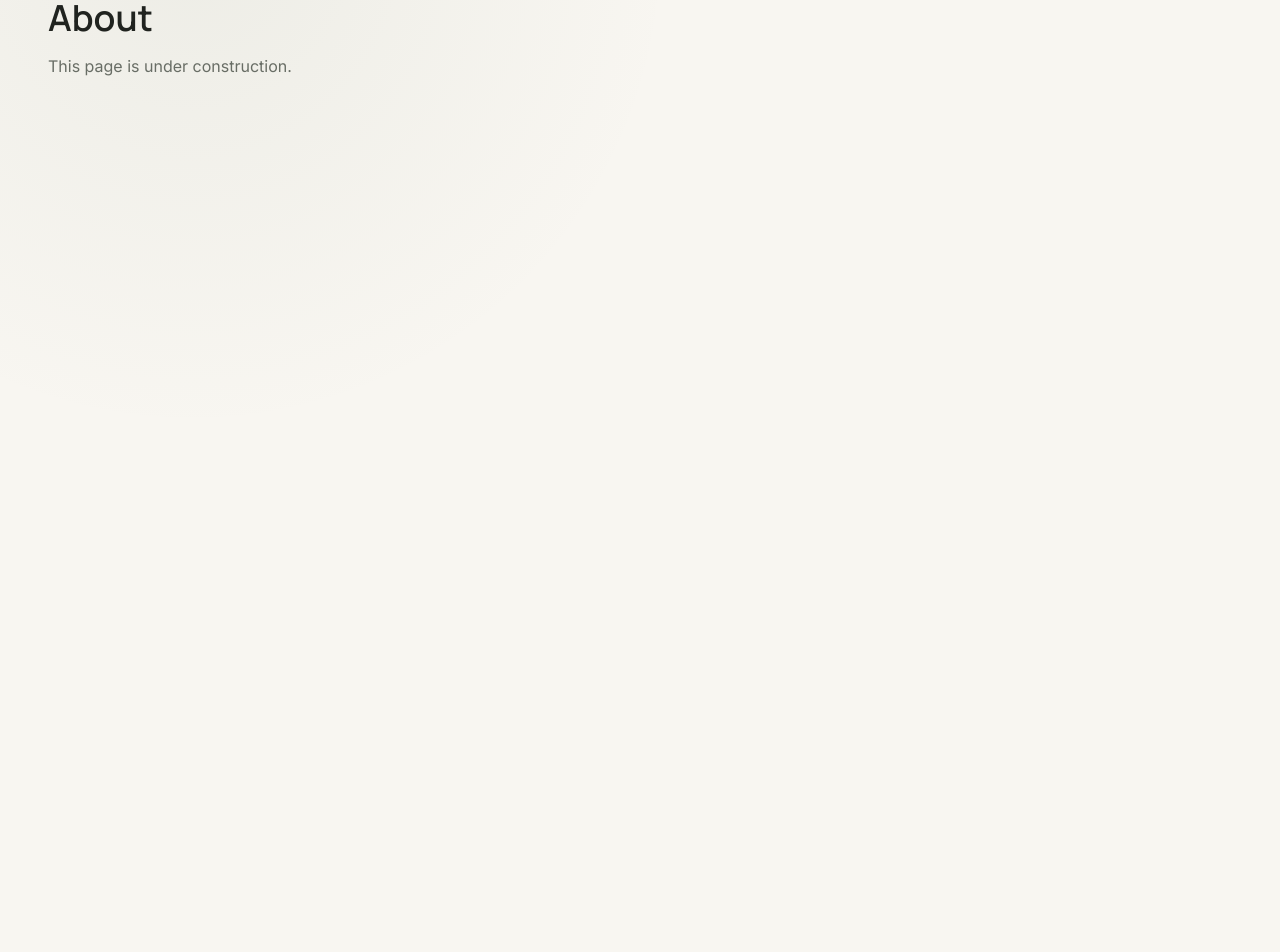
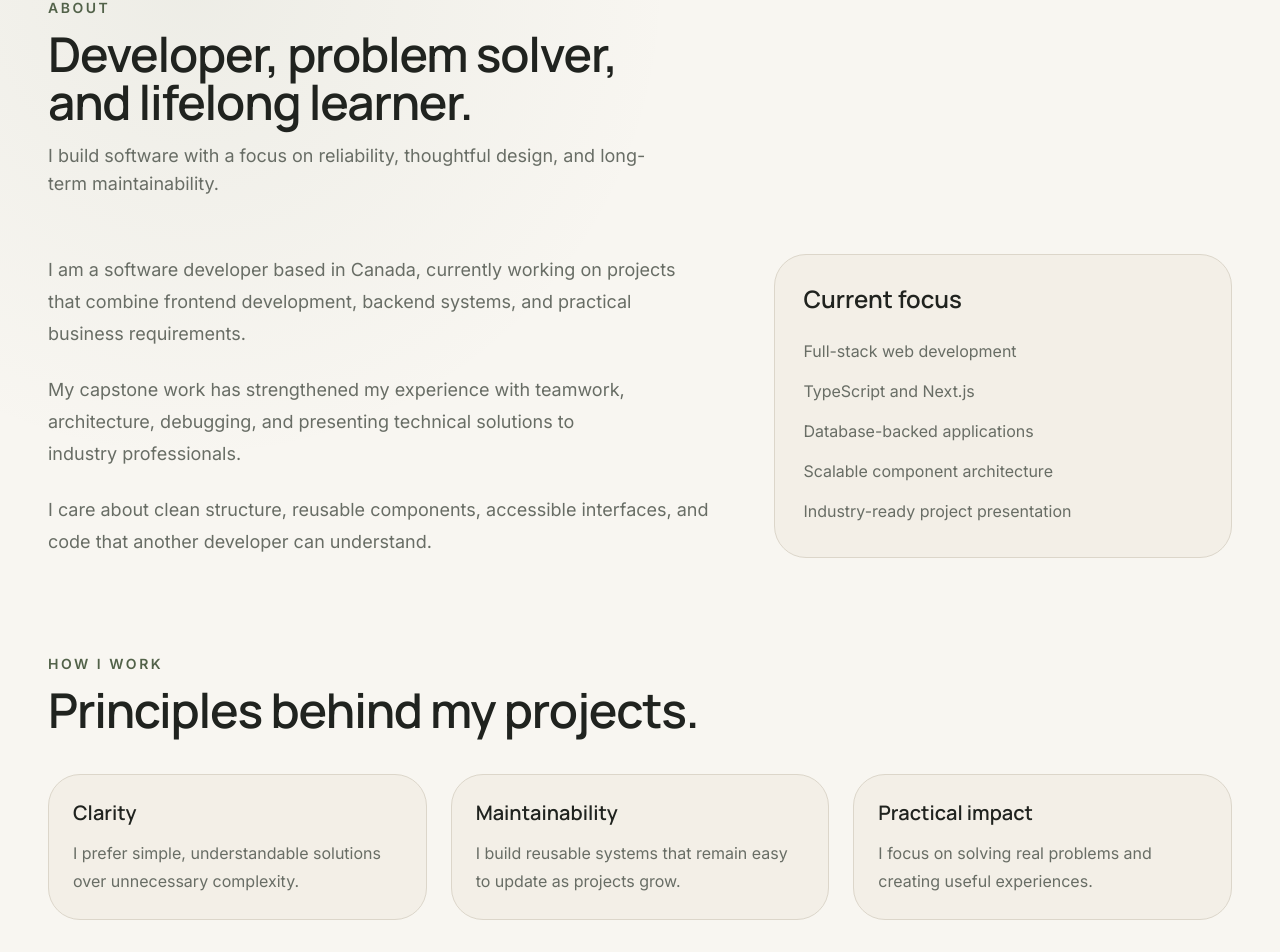
Before and after one commit to shivangthakur17/shivang-portfolio, a Next.js app: page /about in a window 1280 px wide. Shown: the part 130-1082 px from the top of the page. Before the commit the page ends 800 px from the top, so only its background shows below. Built offline with nearby package versions, Linux system fonts and the light colour scheme.

Commit message:
feat: add about section and about page

```diff
--- a/src/app/about/page.tsx
+++ b/src/app/about/page.tsx
@@ -1,15 +1,101 @@
+import type { Metadata } from "next";
+
+import { Container } from "@/components/layout/Container";
+import { SectionHeading } from "@/components/ui/SectionHeading";
+
+export const metadata: Metadata = {
+  title: "About",
+  description:
+    "Learn more about Shivang Thakur, his development approach, experience, and goals.",
+};
+
+const values = [
+  {
+    title: "Clarity",
+    description:
+      "I prefer simple, understandable solutions over unnecessary complexity.",
+  },
+  {
+    title: "Maintainability",
+    description:
+      "I build reusable systems that remain easy to update as projects grow.",
+  },
+  {
+    title: "Practical impact",
+    description:
+      "I focus on solving real problems and creating useful experiences.",
+  },
+];
+
 export default function AboutPage() {
   return (
     <main className="pt-32 pb-24">
-      <section className="mx-auto w-full max-w-7xl px-5 sm:px-8 lg:px-12">
-        <h1 className="font-display text-4xl font-semibold">
-          About
-        </h1>
+      <Container>
+        <SectionHeading
+          eyebrow="About"
+          title="Developer, problem solver, and lifelong learner."
+          description="I build software with a focus on reliability, thoughtful design, and long-term maintainability."
+        />
 
-        <p className="mt-4 max-w-2xl text-muted">
-          This page is under construction.
-        </p>
-      </section>
+        <div className="mt-14 grid gap-10 lg:grid-cols-[1.2fr_0.8fr]">
+          <div className="space-y-6 text-lg leading-8 text-muted">
+            <p>
+              I am a software developer based in Canada, currently working on
+              projects that combine frontend development, backend systems, and
+              practical business requirements.
+            </p>
+
+            <p>
+              My capstone work has strengthened my experience with teamwork,
+              architecture, debugging, and presenting technical solutions to
+              industry professionals.
+            </p>
+
+            <p>
+              I care about clean structure, reusable components, accessible
+              interfaces, and code that another developer can understand.
+            </p>
+          </div>
+
+          <aside className="rounded-[2rem] border border-border bg-surface-soft p-7">
+            <h2 className="font-display text-2xl font-semibold">
+              Current focus
+            </h2>
+
+            <ul className="mt-6 space-y-4 text-muted">
+              <li>Full-stack web development</li>
+              <li>TypeScript and Next.js</li>
+              <li>Database-backed applications</li>
+              <li>Scalable component architecture</li>
+              <li>Industry-ready project presentation</li>
+            </ul>
+          </aside>
+        </div>
+
+        <section className="mt-24">
+          <SectionHeading
+            eyebrow="How I work"
+            title="Principles behind my projects."
+          />
+
+          <div className="mt-10 grid gap-6 md:grid-cols-3">
+            {values.map((value) => (
+              <article
+                key={value.title}
+                className="rounded-[2rem] border border-border bg-surface-soft p-6"
+              >
+                <h3 className="font-display text-xl font-semibold">
+                  {value.title}
+                </h3>
+
+                <p className="mt-3 leading-7 text-muted">
+                  {value.description}
+                </p>
+              </article>
+            ))}
+          </div>
+        </section>
+      </Container>
     </main>
   );
 }
--- a/src/app/page.tsx
+++ b/src/app/page.tsx
@@ -1,3 +1,4 @@
+import { AboutPreview } from "@/components/sections/AboutPreview";
 import { FeaturedProjects } from "@/components/sections/FeaturedProjects";
 import { Hero } from "@/components/sections/Hero";
 
@@ -6,6 +7,7 @@ export default function HomePage() {
     <main>
       <Hero />
       <FeaturedProjects />
+      <AboutPreview />
     </main>
   );
 }
--- a/src/components/sections/AboutPreview.tsx
+++ b/src/components/sections/AboutPreview.tsx
@@ -0,0 +1,41 @@
+import Link from "next/link";
+
+import { Container } from "@/components/layout/Container";
+import { buttonStyles } from "@/components/ui/Button";
+import { SectionHeading } from "@/components/ui/SectionHeading";
+
+export function AboutPreview() {
+  return (
+    <section className="py-24">
+      <Container>
+        <div className="grid gap-10 lg:grid-cols-[0.8fr_1.2fr] lg:items-start">
+          <SectionHeading
+            eyebrow="About me"
+            title="Thoughtful development with a practical mindset."
+          />
+
+          <div>
+            <p className="text-lg leading-8 text-muted">
+              I am a software developer focused on building reliable,
+              maintainable, and user-friendly digital products. I enjoy turning
+              complex problems into clear, practical solutions.
+            </p>
+
+            <p className="mt-5 leading-8 text-muted">
+              My work includes full-stack development, collaborative projects,
+              and real-world problem solving through my capstone and personal
+              projects.
+            </p>
+
+            <Link
+              href="/about"
+              className={buttonStyles("secondary", "mt-8")}
+            >
+              More about me
+            </Link>
+          </div>
+        </div>
+      </Container>
+    </section>
+  );
+}
```
